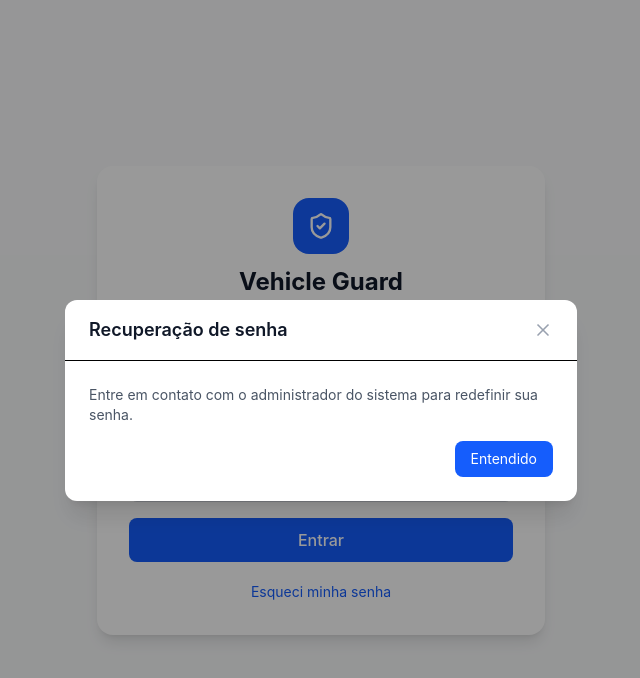
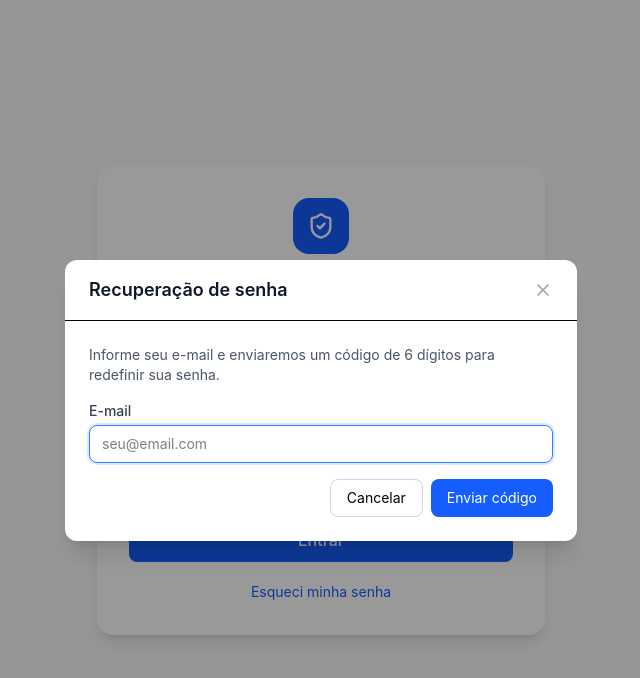
Before and after one commit to carlosg2011/VehicleGuardFront, a React (Vite) app: page /login in a window 1280 px wide. Both pictures are taken after a click on the button "Esqueci minha senha". Shown: the top 678 px of the page, without its empty margins (319-959 px from the left). Built offline with nearby package versions, Linux system fonts and the light colour scheme; no server answers.

Commit message:
feat: recuperação de senha via código de 6 dígitos no app

```diff
--- a/src/api/auth.ts
+++ b/src/api/auth.ts
@@ -3,3 +3,12 @@ import type { TokenResponse } from '../types';
 
 export const login = (email: string, senha: string) =>
   api.post<TokenResponse>('/auth/login', { email, senha }).then((r) => r.data);
+
+export const forgotPassword = (email: string) =>
+  api.post('/auth/forgot-password', { email });
+
+export const validateToken = (token: string) =>
+  api.post('/auth/validate-token', { token });
+
+export const resetPassword = (token: string, novaSenha: string) =>
+  api.post('/auth/reset-password', { token, novaSenha });
--- a/src/pages/Login.tsx
+++ b/src/pages/Login.tsx
@@ -1,9 +1,14 @@
 import { useState } from 'react';
 import { useNavigate } from 'react-router-dom';
 import { useAuth } from '../contexts/AuthContext';
-import { login } from '../api/auth';
-import { ShieldCheck, Eye, EyeOff } from 'lucide-react';
+import { login, forgotPassword, validateToken, resetPassword } from '../api/auth';
+import { ShieldCheck, Eye, EyeOff, CheckCircle } from 'lucide-react';
 import Modal from '../components/Modal';
+
+type ForgotStep = 1 | 2 | 3;
+
+const inputCls =
+  'w-full border border-gray-300 rounded-lg px-3 py-2 text-sm outline-none focus:border-blue-500 focus:ring-2 focus:ring-blue-100 transition';
 
 export default function Login() {
   const { signIn } = useAuth();
@@ -12,8 +17,20 @@ export default function Login() {
   const [senha, setSenha] = useState('');
   const [error, setError] = useState('');
   const [loading, setLoading] = useState(false);
+  const [showSenha, setShowSenha] = useState(false);
+
+  // Forgot password state
   const [forgotModal, setForgotModal] = useState(false);
-  const [showSenha, setShowSenha] = useState(false);
+  const [forgotStep, setForgotStep] = useState<ForgotStep>(1);
+  const [forgotEmail, setForgotEmail] = useState('');
+  const [forgotCode, setForgotCode] = useState('');
+  const [forgotNovaSenha, setForgotNovaSenha] = useState('');
+  const [forgotConfirmSenha, setForgotConfirmSenha] = useState('');
+  const [forgotShowNova, setForgotShowNova] = useState(false);
+  const [forgotShowConfirm, setForgotShowConfirm] = useState(false);
+  const [forgotLoading, setForgotLoading] = useState(false);
+  const [forgotSent, setForgotSent] = useState(false);
+  const [forgotError, setForgotError] = useState('');
 
   function makeDemoToken(): string {
     const encode = (obj: object) =>
@@ -47,6 +64,78 @@ export default function Login() {
       setLoading(false);
     }
   }
+
+  function closeForgot() {
+    setForgotModal(false);
+    setForgotStep(1);
+    setForgotEmail('');
+    setForgotCode('');
+    setForgotNovaSenha('');
+    setForgotConfirmSenha('');
+    setForgotLoading(false);
+    setForgotSent(false);
+    setForgotError('');
+  }
+
+  async function handleForgotEmail(e: React.FormEvent) {
+    e.preventDefault();
+    setForgotError('');
+    setForgotLoading(true);
+    try {
+      await forgotPassword(forgotEmail);
+      setForgotStep(2);
+    } catch {
+      setForgotError('Erro ao enviar o código. Tente novamente.');
+    } finally {
+      setForgotLoading(false);
+    }
+  }
+
+  async function handleForgotCode(e: React.FormEvent) {
+    e.preventDefault();
+    setForgotError('');
+    if (forgotCode.length !== 6) {
+      setForgotError('Digite o código de 6 dígitos.');
+      return;
+    }
+    setForgotLoading(true);
+    try {
+      await validateToken(forgotCode);
+      setForgotStep(3);
+    } catch {
+      setForgotError('Código inválido ou expirado.');
+    } finally {
+      setForgotLoading(false);
+    }
+  }
+
+  async function handleForgotReset(e: React.FormEvent) {
+    e.preventDefault();
+    setForgotError('');
+    if (forgotNovaSenha !== forgotConfirmSenha) {
+      setForgotError('As senhas não coincidem.');
+      return;
+    }
+    if (forgotNovaSenha.length < 6) {
+      setForgotError('A senha deve ter ao menos 6 caracteres.');
+      return;
+    }
+    setForgotLoading(true);
+    try {
+      await resetPassword(forgotCode, forgotNovaSenha);
+      setForgotSent(true);
+    } catch {
+      setForgotError('Erro ao redefinir a senha. Solicite um novo código.');
+    } finally {
+      setForgotLoading(false);
+    }
+  }
+
+  const stepLabel: Record<ForgotStep, string> = {
+    1: 'Recuperação de senha',
+    2: 'Insira o código',
+    3: 'Nova senha',
+  };
 
   return (
     <div className="min-h-screen flex items-center justify-center bg-gray-50">
@@ -115,18 +204,131 @@ export default function Login() {
           </form>
 
           {forgotModal && (
-            <Modal title="Recuperação de senha" onClose={() => setForgotModal(false)}>
-              <p className="text-gray-600 text-sm mb-4">
-                Entre em contato com o administrador do sistema para redefinir sua senha.
-              </p>
-              <div className="flex justify-end">
-                <button
-                  onClick={() => setForgotModal(false)}
-                  className="px-4 py-2 text-sm rounded-lg bg-blue-600 text-white hover:bg-blue-700"
-                >
-                  Entendido
-                </button>
-              </div>
+            <Modal title={forgotSent ? 'Senha redefinida' : stepLabel[forgotStep]} onClose={closeForgot}>
+              {forgotSent ? (
+                <div className="text-center space-y-4 py-2">
+                  <CheckCircle size={48} className="text-green-500 mx-auto" />
+                  <p className="text-gray-700 font-medium">Senha redefinida com sucesso!</p>
+                  <button
+                    onClick={closeForgot}
+                    className="w-full bg-blue-600 hover:bg-blue-700 text-white font-medium py-2.5 rounded-lg transition text-sm"
+                  >
+                    Fechar
+                  </button>
+                </div>
+              ) : forgotStep === 1 ? (
+                <form onSubmit={handleForgotEmail} className="space-y-4">
+                  <p className="text-gray-600 text-sm">
+                    Informe seu e-mail e enviaremos um código de 6 dígitos para redefinir sua senha.
+                  </p>
+                  <div>
+                    <label className="block text-sm font-medium text-gray-700 mb-1">E-mail</label>
+                    <input
+                      type="email"
+                      value={forgotEmail}
+                      onChange={(e) => { setForgotEmail(e.target.value); setForgotError(''); }}
+                      required
+                      autoFocus
+                      className={inputCls}
+                      placeholder="seu@email.com"
+                    />
+                  </div>
+                  {forgotError && (
+                    <p className="text-sm text-red-600 bg-red-50 rounded px-3 py-2">{forgotError}</p>
+                  )}
+                  <div className="flex gap-2 justify-end">
+                    <button type="button" onClick={closeForgot}
+                      className="px-4 py-2 text-sm rounded-lg border border-gray-300 hover:bg-gray-50">
+                      Cancelar
+                    </button>
+                    <button type="submit" disabled={forgotLoading}
+                      className="px-4 py-2 text-sm rounded-lg bg-blue-600 text-white hover:bg-blue-700 disabled:opacity-60">
+                      {forgotLoading ? 'Enviando...' : 'Enviar código'}
+                    </button>
+                  </div>
+                </form>
+              ) : forgotStep === 2 ? (
+                <form onSubmit={handleForgotCode} className="space-y-4">
+                  <p className="text-gray-600 text-sm">
+                    Enviamos um código de 6 dígitos para <strong>{forgotEmail}</strong>. Verifique sua caixa de entrada.
+                  </p>
+                  <div>
+                    <label className="block text-sm font-medium text-gray-700 mb-1">Código</label>
+                    <input
+                      type="text"
+                      inputMode="numeric"
+                      maxLength={6}
+                      value={forgotCode}
+                      onChange={(e) => { setForgotCode(e.target.value.replace(/\D/g, '')); setForgotError(''); }}
+                      required
+                      autoFocus
+                      className={inputCls + ' text-center text-xl tracking-widest font-mono'}
+                      placeholder="000000"
+                    />
+                  </div>
+                  {forgotError && (
+                    <p className="text-sm text-red-600 bg-red-50 rounded px-3 py-2">{forgotError}</p>
+                  )}
+                  <div className="flex gap-2 justify-end">
+                    <button type="button" onClick={() => { setForgotStep(1); setForgotCode(''); setForgotError(''); }}
+                      className="px-4 py-2 text-sm rounded-lg border border-gray-300 hover:bg-gray-50">
+                      Voltar
+                    </button>
+                    <button type="submit" disabled={forgotLoading}
+                      className="px-4 py-2 text-sm rounded-lg bg-blue-600 text-white hover:bg-blue-700 disabled:opacity-60">
+                      {forgotLoading ? 'Validando...' : 'Validar código'}
+                    </button>
+                  </div>
+                </form>
+              ) : (
+                <form onSubmit={handleForgotReset} className="space-y-4">
+                  <div>
+                    <label className="block text-sm font-medium text-gray-700 mb-1">Nova senha</label>
+                    <div className="relative">
+                      <input
+                        type={forgotShowNova ? 'text' : 'password'}
+                        value={forgotNovaSenha}
+                        onChange={(e) => { setForgotNovaSenha(e.target.value); setForgotError(''); }}
+                        required
+                        autoFocus
+                        className={inputCls + ' pr-10'}
+                        placeholder="Mínimo 6 caracteres"
+                      />
+                      <button type="button" onClick={() => setForgotShowNova((v) => !v)}
+                        className="absolute right-3 top-1/2 -translate-y-1/2 text-gray-400 hover:text-gray-600 transition">
+                        {forgotShowNova ? <EyeOff size={16} /> : <Eye size={16} />}
+                      </button>
+                    </div>
+                  </div>
+                  <div>
+                    <label className="block text-sm font-medium text-gray-700 mb-1">Confirmar senha</label>
+                    <div className="relative">
+                      <input
+                        type={forgotShowConfirm ? 'text' : 'password'}
+                        value={forgotConfirmSenha}
+                        onChange={(e) => { setForgotConfirmSenha(e.target.value); setForgotError(''); }}
+                        required
+                        className={inputCls + ' pr-10'}
+                        placeholder="Repita a nova senha"
+                      />
+                      <button type="button" onClick={() => setForgotShowConfirm((v) => !v)}
+                        className="absolute right-3 top-1/2 -translate-y-1/2 text-gray-400 hover:text-gray-600 transition">
+                        {forgotShowConfirm ? <EyeOff size={16} /> : <Eye size={16} />}
+                      </button>
+                    </div>
+                  </div>
+                  {forgotError && (
+                    <p className="text-sm text-red-600 bg-red-50 rounded px-3 py-2">{forgotError}</p>
+                  )}
+                  <button
+                    type="submit"
+                    disabled={forgotLoading}
+                    className="w-full bg-blue-600 hover:bg-blue-700 text-white font-medium py-2.5 rounded-lg transition disabled:opacity-60 text-sm"
+                  >
+                    {forgotLoading ? 'Salvando...' : 'Redefinir senha'}
+                  </button>
+                </form>
+              )}
             </Modal>
           )}
         </div>
```
